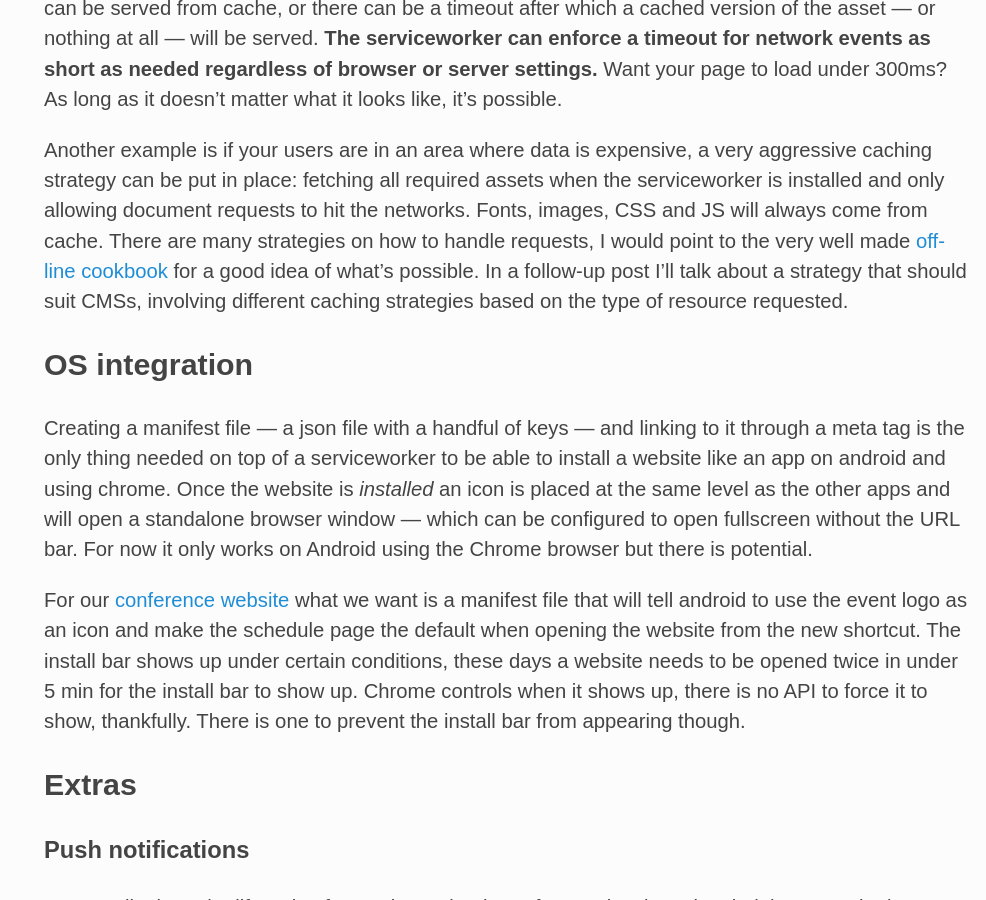
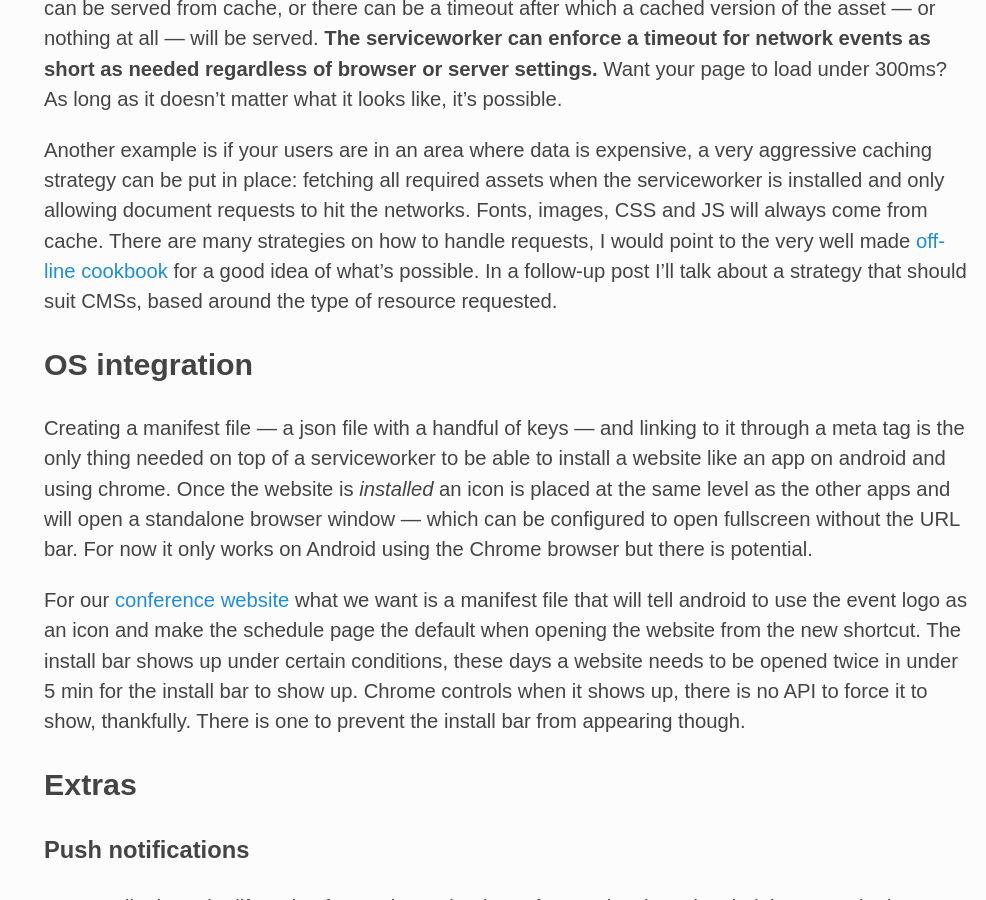
Before and after one commit to theodoreb/theodoreb.github.io, a Jekyll site: the page built from _posts/2016-03-28-progressive-web-apps-for-the-masses.markdown, in a window 1280 px wide and 900 px high, scrolled down 1032 px. Shown: the whole window, without its empty margins (294-1280 px from the left). Built offline with Jekyll 4.4.1, drawn with Linux system fonts in a browser that asks for light colours.

Commit message:
Update: typo

```diff
--- a/_posts/2016-03-28-progressive-web-apps-for-the-masses.markdown
+++ b/_posts/2016-03-28-progressive-web-apps-for-the-masses.markdown
@@ -60,7 +60,7 @@ to hit the networks. Fonts, images, CSS and JS will always come from cache.
 There are many strategies on how to handle requests, I would point to the very
 well made [offline cookbook] [cookbook] for a good idea of what's possible.
 In a follow-up post I'll talk about a strategy that should suit CMSs,
-involving different caching strategies based on the type of resource requested.
+based around the type of resource requested.
 
 
 ## OS integration
```
